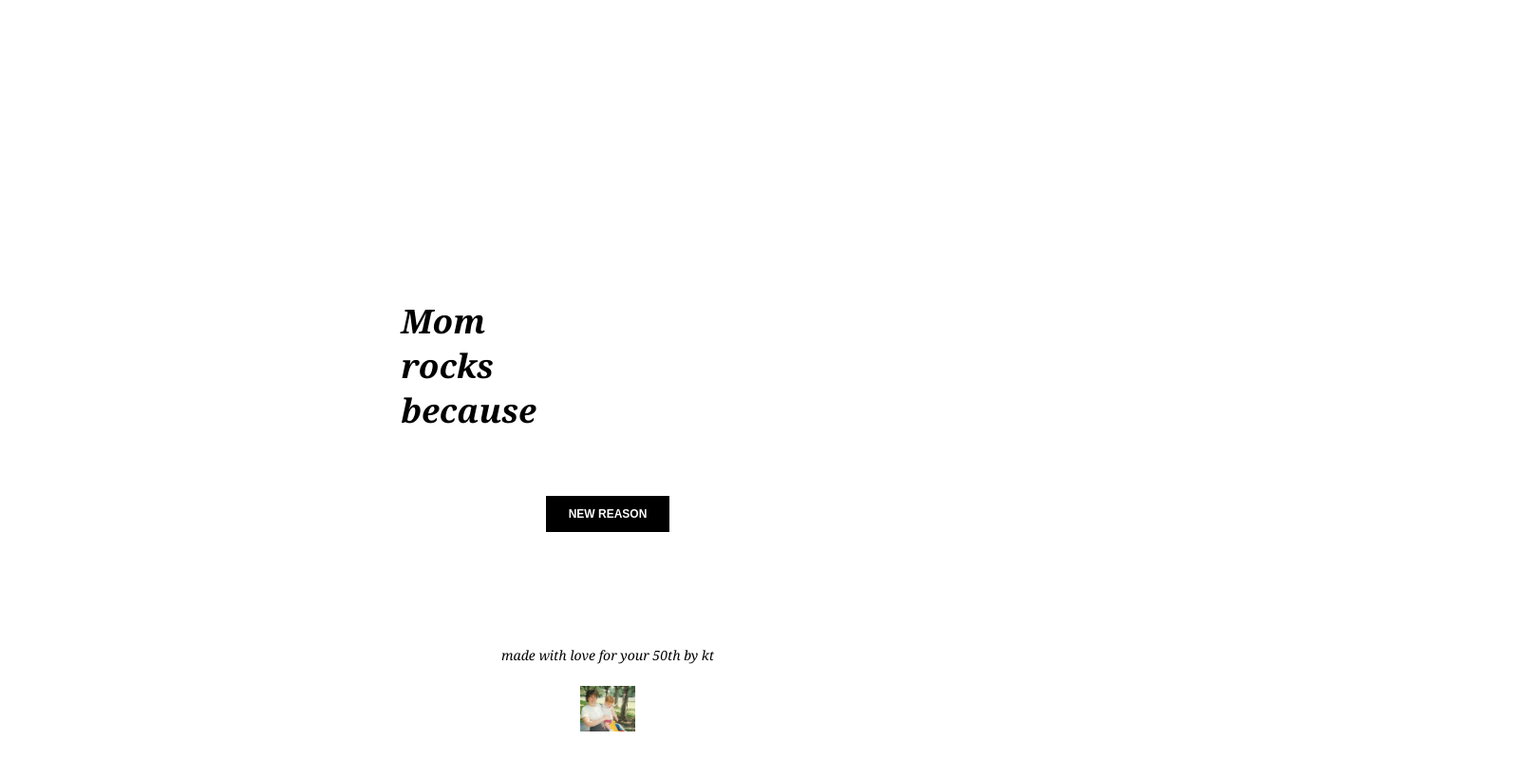
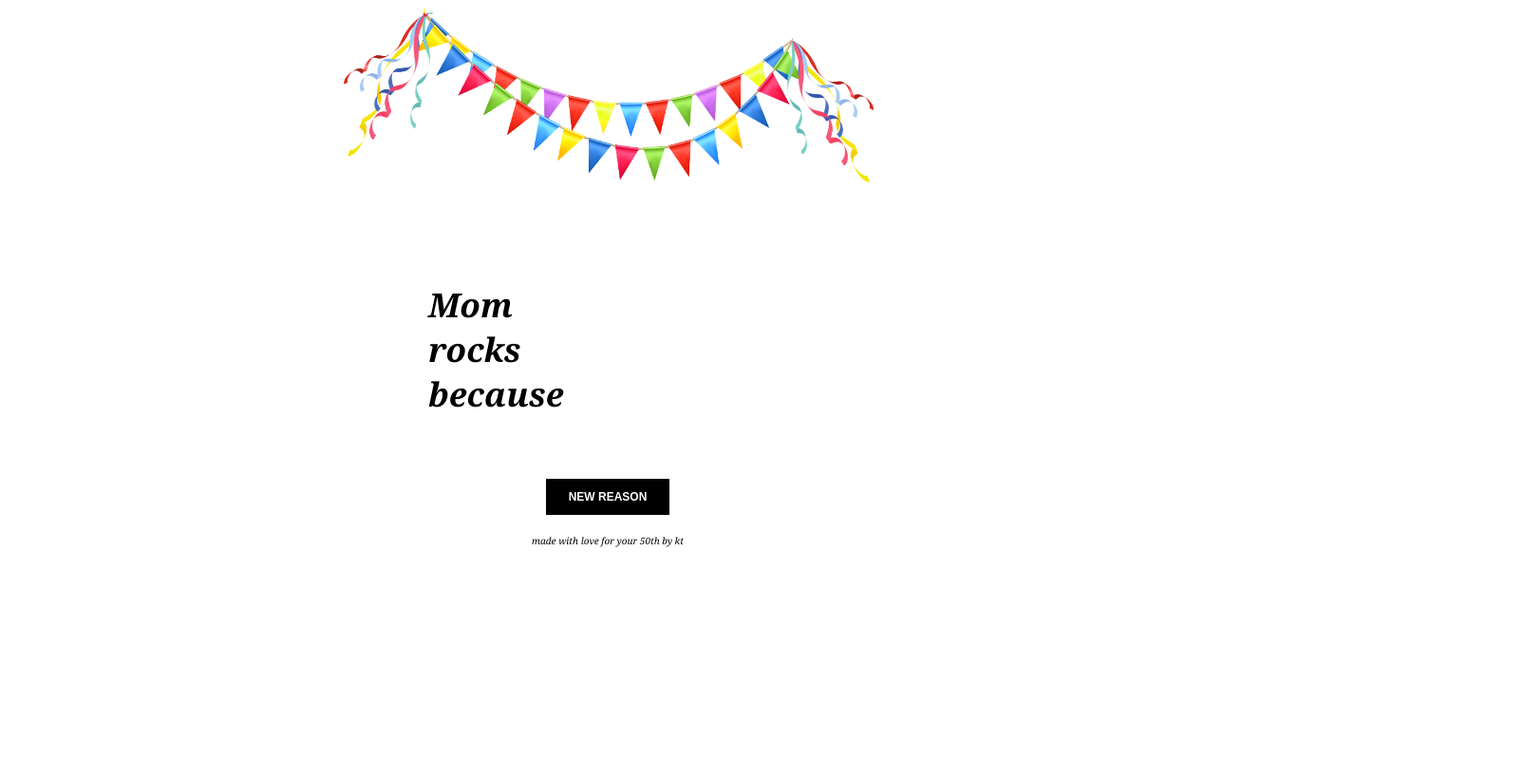
Before and after one commit to katister/mom50th, a plain HTML site: page index.html in a window 1280 px wide. Shown: the whole page at 95% size, 1605 px wide, since content can reach past the window. Drawn offline with Linux system fonts and the light colour scheme.

Commit message:
Add files via upload

```diff
--- a/css/style.css
+++ b/css/style.css
@@ -16,15 +16,15 @@ h1 {
 }
 
 .table {
-    margin-top: 30%;
+    margin-top: 5%;
     align-items: center;
-    margin-left: 27%;
+    margin-left: 30%;
 }
 
 h5 {
   font-family: Georgia, "Times New Roman", serif;
   font-style:italic;
-  font-size: 14px;
+  font-size: 10px;
   font-weight: lighter;
   text-align: center;
 }
@@ -50,7 +50,7 @@ input {
 }
 
 img {
-  margin-left: 47%;
+  margin-left: 20%;
 }
 
 
@@ -61,7 +61,7 @@ img {
     font-size: 12px;
     padding: 1em 2em;
     cursor: pointer;
-    margin: 40px auto 120px;
+    margin: 40px auto 20px;
     display: block;
     text-align: center;
     border-radius: 0px;
--- a/index.html
+++ b/index.html
@@ -1,5 +1,6 @@
 <!DOCTYPE html>
 <html >
+<link rel="shortcut icon" href="mom.jpg" width="16" height="16">
 <head>
   <meta charset="UTF-8">
   <title>50 Reasons Why Mom Rocks</title>
@@ -12,6 +13,8 @@
 </head>
 
 <body>
+
+  <img src="banner.png" width="60%" height="60%"/>
 
 <table class="table">
 <tr>
@@ -28,6 +31,5 @@
 
     <script src="js/index.js"></script>
     <h5> made with love for your 50th by kt</h5>
-<img src="mom.jpg" width="58" height="48"/>
 </body>
 </html>
```
Also changed, not shown: banner.png (added).
